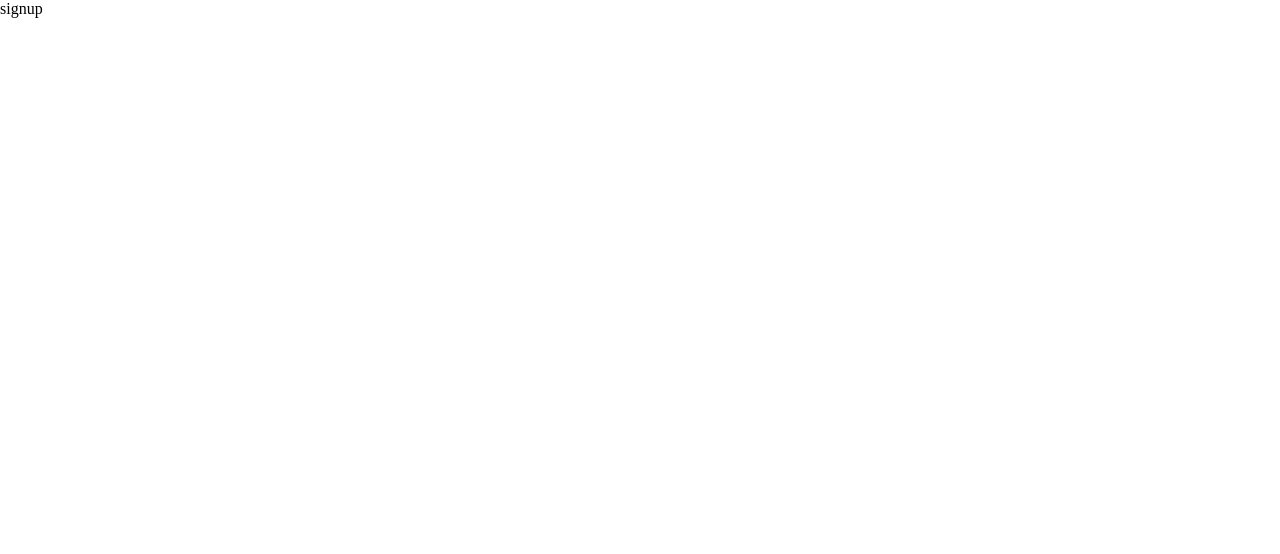
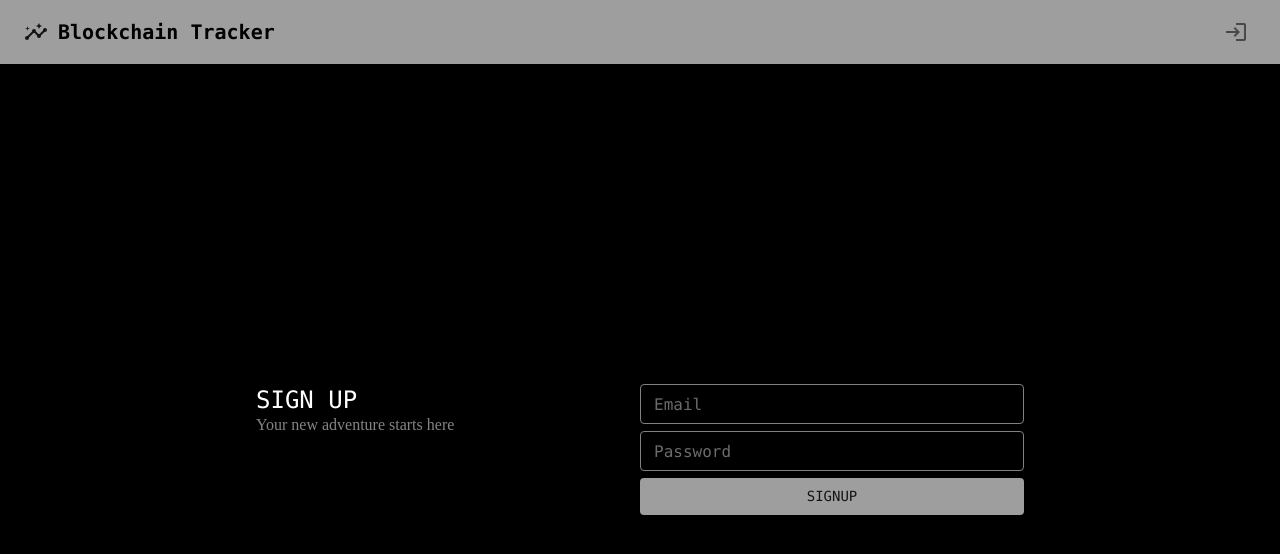
Before and after one commit to cs130-w22/Group-B6, a React (Create React App) app in the folder blockchain-tracker-frontend/: page /signup in a window 1280 px wide. Shown: the top 554 px of the page. Built offline with nearby package versions, Linux system fonts and the light colour scheme.

Commit message:
Signup Ready

```diff
--- a/blockchain-tracker-frontend/src/login/index.js
+++ b/blockchain-tracker-frontend/src/login/index.js
@@ -31,7 +31,7 @@ const StyledTextField = styled(TextField)({
         borderColor: "grey"
     },
     [`& .${outlinedInputClasses.input}`]: {
-        color: "grey"
+        color: "white"
     },
     [`&:hover .${outlinedInputClasses.input}`]: {
         color: "grey"
@@ -50,8 +50,8 @@ const StyledTextField = styled(TextField)({
     }
 });
 
-const title = "Blockchain Tracker";
-const subtitle = "Login to start your journal today";
+const title = "LOGIN";
+const subtitle = "Your new adventure starts here";
 
 function Login() {
     const classes = useStyles();
@@ -67,9 +67,9 @@ function Login() {
                     <Typography color={"#868383"} variant="body">{subtitle}</Typography>
                 </Grid>
                 <Grid item container direction={"column"} xs={6}>
-                    <StyledTextField className={classes.input} value={email} size={"small"} onChange={(e) => setEmail(e.target.value)}/>
-                    <StyledTextField className={classes.input} value={password} size={"small"} type={"password"} onChange={(e) => setPassword(e.target.value)}/>
-                    <Button variant="contained">Login</Button>
+                    <StyledTextField className={classes.input} value={email} placeholder="Email" size={"small"} onChange={(e) => setEmail(e.target.value)}/>
+                    <StyledTextField className={classes.input} value={password} placeholder="Password" size={"small"} type={"password"} onChange={(e) => setPassword(e.target.value)}/>
+                    <Button variant="contained">LOGIN</Button>
                 </Grid>
             </Grid>
         </Box>
--- a/blockchain-tracker-frontend/src/signup/index.js
+++ b/blockchain-tracker-frontend/src/signup/index.js
@@ -1,5 +1,79 @@
+import {makeStyles} from "@mui/styles";
+import {Box, Button, Grid, inputLabelClasses, outlinedInputClasses, TextField, Typography} from "@mui/material";
+import {useState} from "react";
+import styled from "@emotion/styled";
+import Header from "../header";
+
+const useStyles = makeStyles({
+    background: {
+        backgroundColor: "black",
+        width: "100vw",
+        height: "100vh",
+    },
+    grid: {
+        paddingTop: "40vh",
+        paddingLeft: "20vw",
+        paddingRight: "20vw",
+    },
+    input: {
+        marginBottom: "7px !important",
+    }
+})
+
+const StyledTextField = styled(TextField)({
+    [`& .${outlinedInputClasses.root} .${outlinedInputClasses.notchedOutline}`]: {
+        borderColor: "grey"
+    },
+    [`&:hover .${outlinedInputClasses.root} .${outlinedInputClasses.notchedOutline}`]: {
+        borderColor: "grey"
+    },
+    [`& .${outlinedInputClasses.root}.${outlinedInputClasses.focused} .${outlinedInputClasses.notchedOutline}`]: {
+        borderColor: "grey"
+    },
+    [`& .${outlinedInputClasses.input}`]: {
+        color: "white"
+    },
+    [`&:hover .${outlinedInputClasses.input}`]: {
+        color: "grey"
+    },
+    [`& .${outlinedInputClasses.root}.${outlinedInputClasses.focused} .${outlinedInputClasses.input}`]: {
+        color: "grey"
+    },
+    [`& .${inputLabelClasses.outlined}`]: {
+        color: "grey"
+    },
+    [`&:hover .${inputLabelClasses.outlined}`]: {
+        color: "grey"
+    },
+    [`& .${inputLabelClasses.outlined}.${inputLabelClasses.focused}`]: {
+        color: "grey"
+    }
+});
+
+const title = "SIGN UP";
+const subtitle = "Your new adventure starts here";
+
 function Signup() {
-    return <div> signup </div>
+    const classes = useStyles();
+    const [email, setEmail] = useState('');
+    const [password, setPassword] = useState('');
+
+    return <div>
+        <Header visitor={true} search={false}/>
+        <Box className={classes.background}>
+            <Grid className={classes.grid} container direction={"row"}>
+                <Grid item container xs={6} direction={"column"}>
+                    <Typography color={"white"} variant="h5">{title}</Typography>
+                    <Typography color={"#868383"} variant="body">{subtitle}</Typography>
+                </Grid>
+                <Grid item container direction={"column"} xs={6}>
+                    <StyledTextField className={classes.input} value={email} placeholder={'Email'} size={"small"} onChange={(e) => setEmail(e.target.value)}/>
+                    <StyledTextField className={classes.input} value={password} placeholder={'Password'} size={"small"} type={"password"} onChange={(e) => setPassword(e.target.value)}/>
+                    <Button variant="contained">SIGNUP</Button>
+                </Grid>
+            </Grid>
+        </Box>
+    </div>
 }
 
 export default Signup;
```
